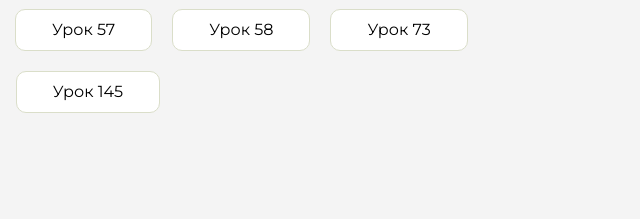
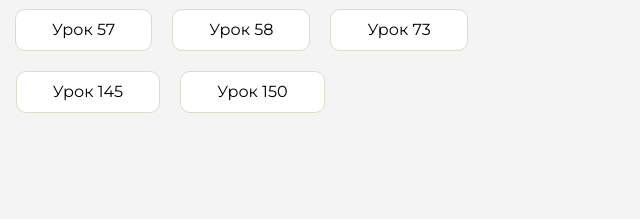
Before and after one commit to Yurkovich/Homework, a plain HTML site: page index.html in a window 1280 px wide. Shown: the part 291-510 px from the top of the page, 598-1238 px from the left. Drawn offline with Linux system fonts and the light colour scheme.

Commit message:
Update index.html

```diff
--- a/index.html
+++ b/index.html
@@ -125,6 +125,9 @@
                     <li class="content__list-item">
                         <a href="lesson145/index.html">Урок 145</a>
                     </li>
+                    <li class="content__list-item">
+                        <a href="lesson150/index.html">Урок 150</a>
+                    </li>
                 </ul>
             </div>
             <div class="content__block hidden" id="diplomBlock">
```
